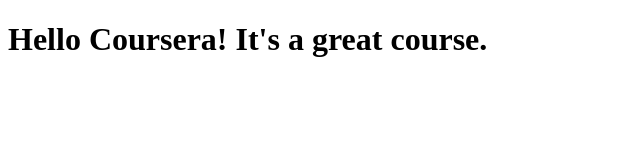
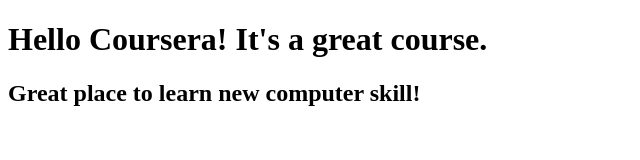
Before and after one commit to KevinShen89/coursera-test, a plain HTML site: page site/index.html in a window 1280 px wide. Shown: the whole page, without its empty margins (0-640 px from the left). Drawn offline with Linux system fonts and the light colour scheme.

Commit message:
more changes to page

```diff
--- a/site/index.html
+++ b/site/index.html
@@ -5,5 +5,6 @@
 </head>
 <body>
 <h1>Hello Coursera! It's a great course.</h1>
+<h2>Great place to learn new computer skill!</h2>
 </body>
 </html>
```
